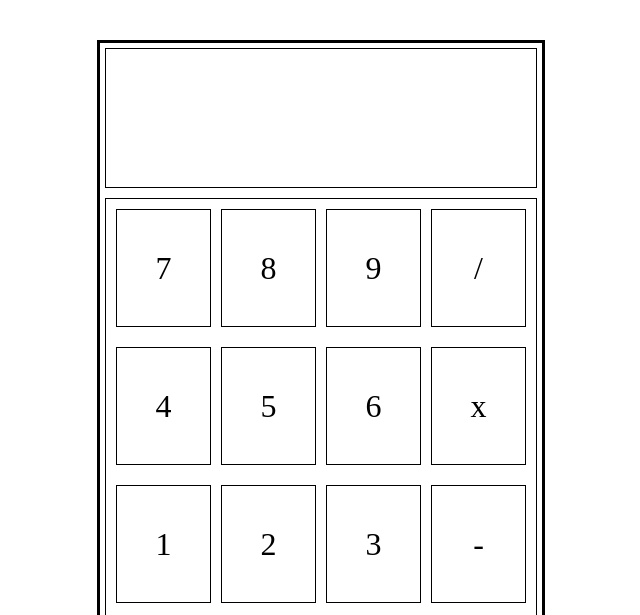
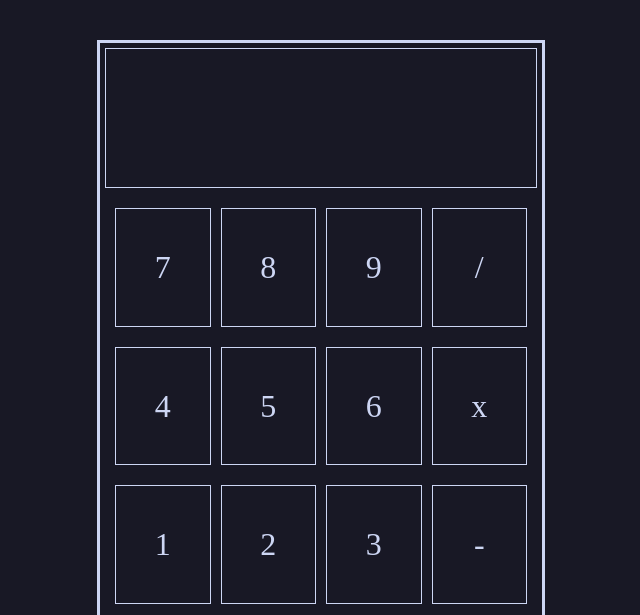
Before and after one commit to Zx-Loh/calculator, a plain HTML site: page index.html in a window 1280 px wide. Shown: the top 615 px of the page, without its empty margins (319-959 px from the left). Drawn offline with Linux system fonts and the light colour scheme.

Commit message:
Change background color, text and border color to make it darker and easier on eyes

```diff
--- a/style.css
+++ b/style.css
@@ -2,11 +2,12 @@
     margin: 0;
     padding: 0;
     box-sizing: border-box;
-    /* border: 2px solid red; */
 }
 
 body, html {
     height: 100vh;
+    background-color: #181825;
+    color: #cdd6f4
 }
 
 #max {
@@ -31,26 +32,25 @@ body, html {
 .button {
     flex: 1;
     text-align: center;
-    border: 1px solid black;
+    border: 1px solid #cdd6f4;
     align-items: center;
     font-size: 32px;
 }
 
 #calculator {
     margin: auto;
-    border: 3px solid black;
+    border: 3px solid #cdd6f4;
     min-width: 35%;
     min-height: 90%;
 }
 
 #buttons {
     flex: 4 1 0;
-    border: 1px solid black;
 }
 
 #display {
     flex: 1 0 0;
-    border: 1px solid black;
+    border: 1px solid #cdd6f4;
     font-size: 76px;
     justify-content: end;
     align-items: center;
```
